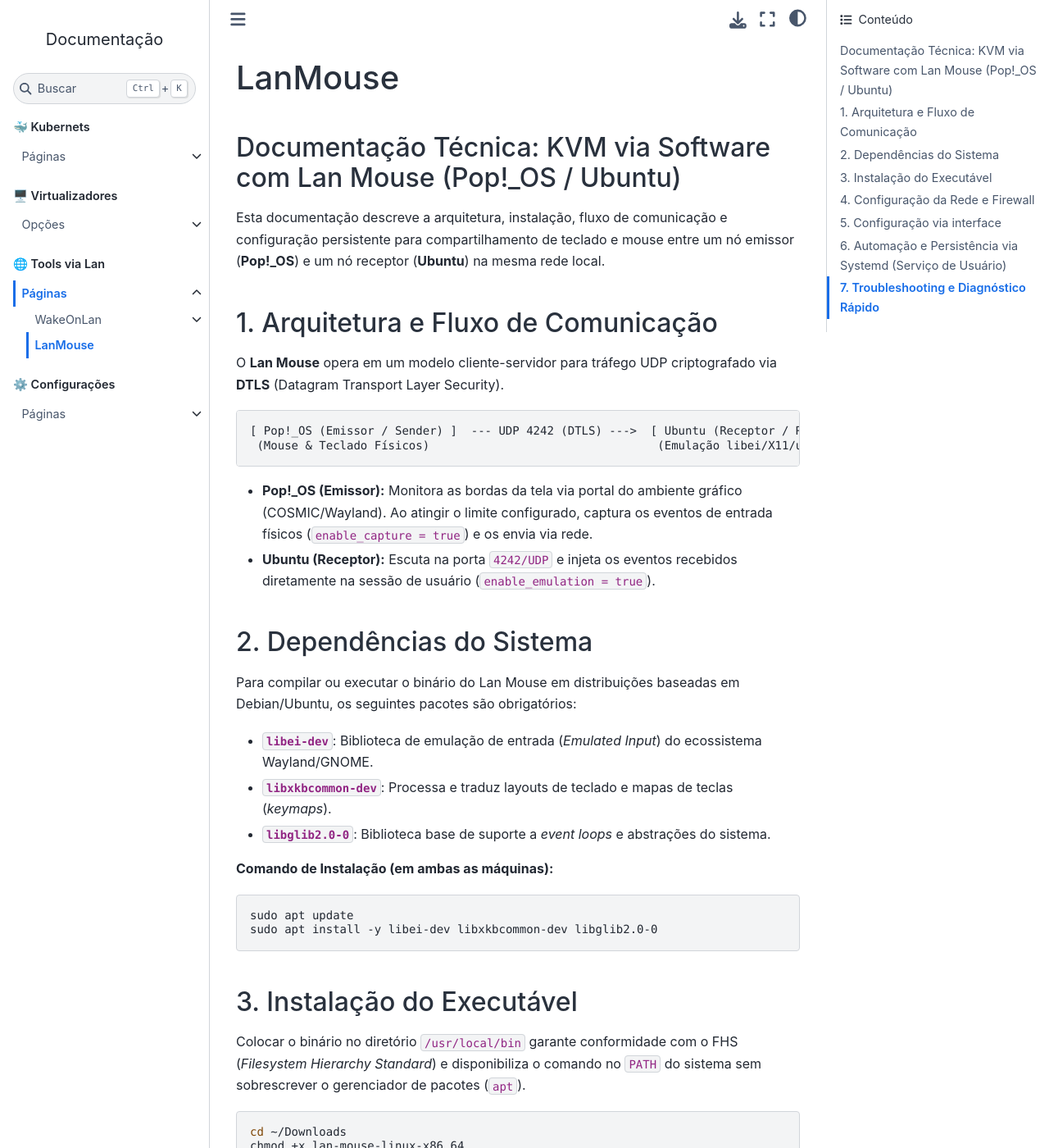
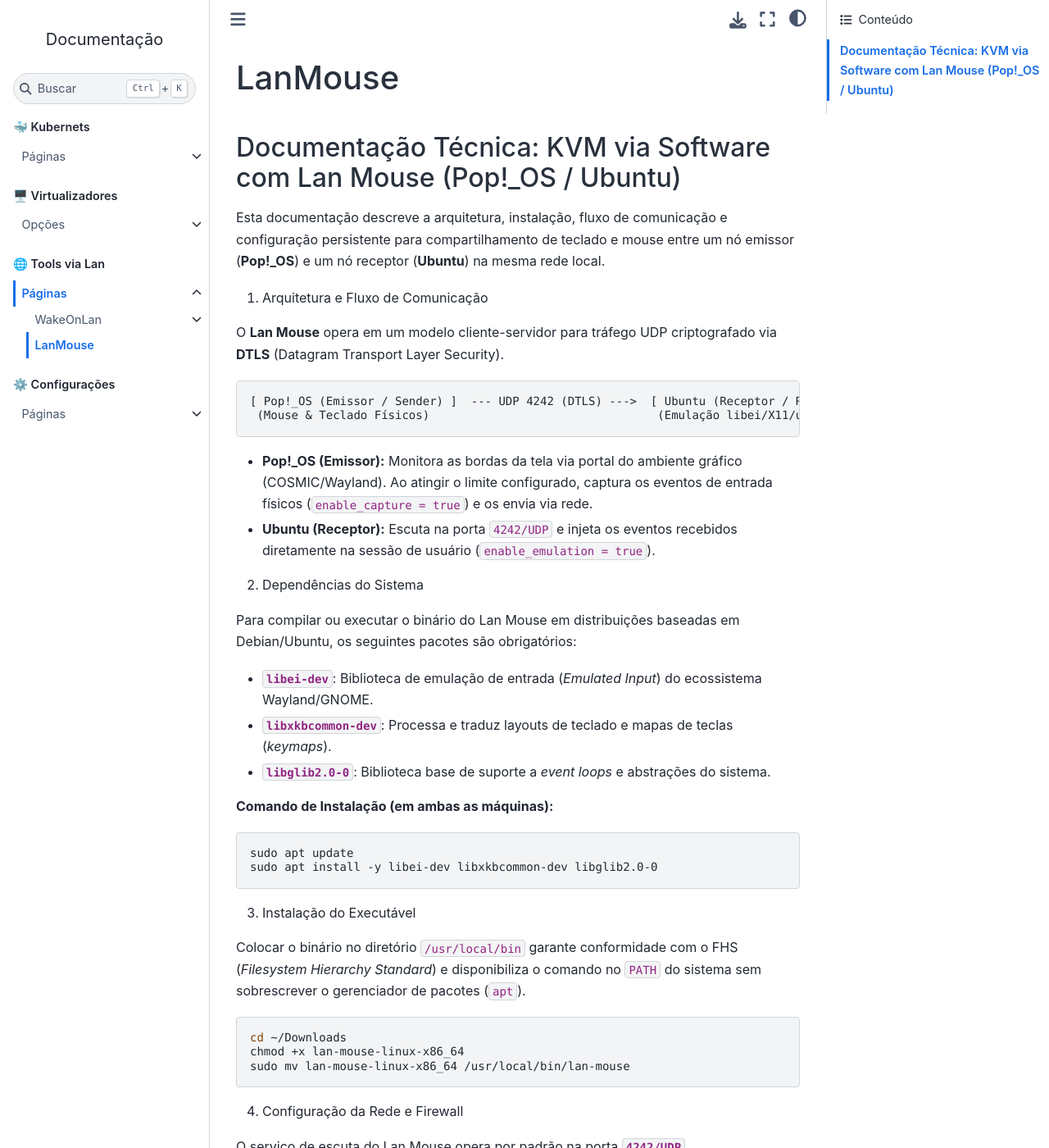
Before and after one commit to NwDPiter/docs, a Sphinx documentation site: the page built from source/geral/tools_via_lan/LanMouse/index.md, in a window 1280 px wide and 1400 px high. Shown: the whole window at 82% size. Built offline with Sphinx 7.4.7 and the Sphinx Book theme 1.1.4, drawn with Linux system fonts in a browser that asks for light colours; some of the changed text lies outside the part shown.

Commit message:
Refactor documentation structure for LVM and LanMouse to improve clarity and consistency

````diff
--- a/source/geral/tools_via_lan/LanMouse/index.md
+++ b/source/geral/tools_via_lan/LanMouse/index.md
@@ -3,7 +3,7 @@
 
 Esta documentação descreve a arquitetura, instalação, fluxo de comunicação e configuração persistente para compartilhamento de teclado e mouse entre um nó emissor (**Pop!_OS**) e um nó receptor (**Ubuntu**) na mesma rede local.
 
-## 1. Arquitetura e Fluxo de Comunicação
+1. Arquitetura e Fluxo de Comunicação
 
 O **Lan Mouse** opera em um modelo cliente-servidor para tráfego UDP criptografado via **DTLS** (Datagram Transport Layer Security).
 
@@ -20,7 +20,7 @@
 - **Ubuntu (Receptor):** Escuta na porta `4242/UDP` e injeta os eventos recebidos diretamente na sessão de usuário (`enable_emulation = true`).
 
 
-## 2. Dependências do Sistema
+2. Dependências do Sistema
 
 Para compilar ou executar o binário do Lan Mouse em distribuições baseadas em Debian/Ubuntu, os seguintes pacotes são obrigatórios:
 
@@ -41,7 +41,7 @@
 sudo apt install -y libei-dev libxkbcommon-dev libglib2.0-0
 ```
 
-## 3. Instalação do Executável
+3. Instalação do Executável
 
 Colocar o binário no diretório `/usr/local/bin` garante conformidade com o FHS (_Filesystem Hierarchy Standard_) e disponibiliza o comando no `PATH` do sistema sem sobrescrever o gerenciador de pacotes (`apt`).
 
@@ -51,7 +51,7 @@
 sudo mv lan-mouse-linux-x86_64 /usr/local/bin/lan-mouse
 ```
 
-## 4. Configuração da Rede e Firewall
+4. Configuração da Rede e Firewall
 
 O serviço de escuta do Lan Mouse opera por padrão na porta **`4242/UDP`**.
 
@@ -68,21 +68,21 @@
 # Retorno esperado: UNCONN 0 0 0.0.0.0:4242
 ```
 
-## 5. Configuração via interface
+5. Configuração via interface
 
-### 5.1. Máquina Emissora (Pop!_OS)
+-   5.1. Máquina Emissora (Pop!_OS)
 
 Abra a interface do Lan-mouse e clique em "+ Add" e adicione o ip da máquina alvo e seleciona em qual posição a tela do outro pc vai ficar, após adicionar e ativar a opção de conexão, vá para a próxima config
 
-#### 5.2. Máquina Receptora (Ubuntu/popos)
+-   5.2. Máquina Receptora (Ubuntu/popos)
 
 Ná máquina distino deixe o lan-mouse aberto e volte para o popos mova o mouser para a borda da tela e espere aparecer na tela do ubuntu um pedido de autorização, quando aparecer de um nome, autorize e pronto. Deve funcinar.
 
-## 6. Automação e Persistência via Systemd (Serviço de Usuário)
+6. Automação e Persistência via Systemd (Serviço de Usuário)
 
 Para que o daemon do Lan Mouse inicie automaticamente no Boot sem depender da interface gráfica, configure um serviço Systemd de usuário em ambas as máquinas.
 
-### 6.1. Criar a Unidade de Serviço
+- 6.1. Criar a Unidade de Serviço
 
 Arquivo: `~/.config/systemd/user/lan-mouse.service`
 
@@ -100,7 +100,7 @@
 WantedBy=graphical-session.target
 ```
 
-### 6.2. Ativar e Iniciar o Serviço
+-   6.2. Ativar e Iniciar o Serviço
 
 Execute os comandos em ambos os sistemas:
 
@@ -115,7 +115,7 @@
 systemctl --user status lan-mouse.service
 ```
 
-## 7. Troubleshooting e Diagnóstico Rápido
+7. Troubleshooting e Diagnóstico Rápido
 
 - **Erro `emulation is disabled on target device`:** O arquivo `config.toml` do receptor está com `enable_emulation = false`.
 
````
Also changed, not shown: source/geral/configs/LVM/index.md (+5 -5 lines).
